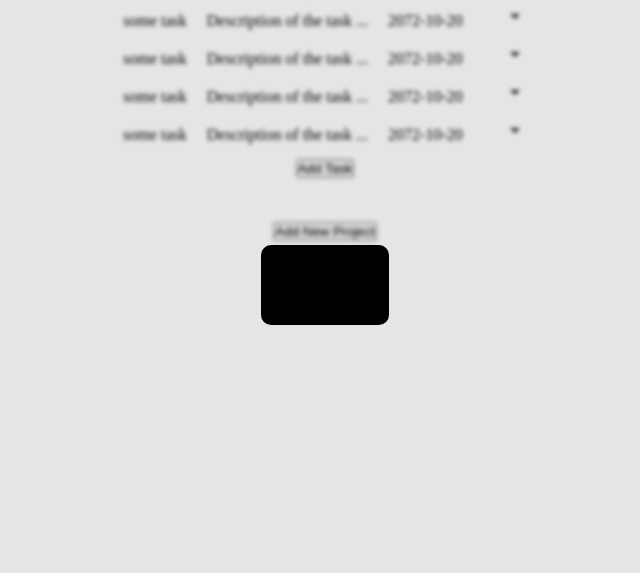
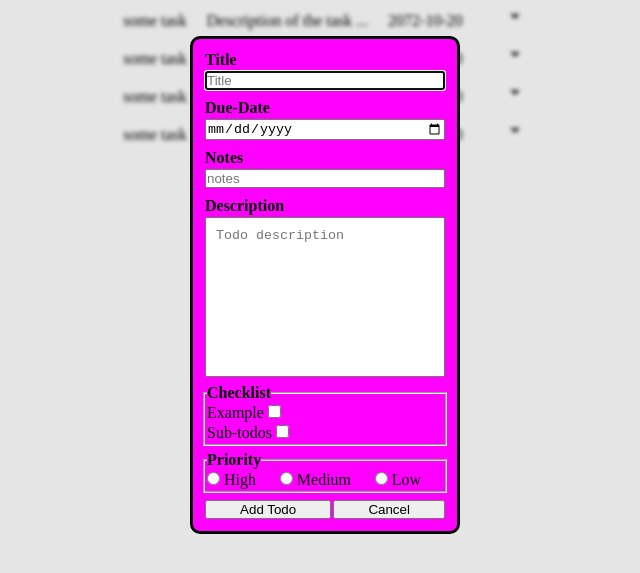
Before and after one commit to srj-17/TODO-List, a website built with webpack: page src/template.html in a window 1280 px wide. Both pictures are taken after a click on the button "Add Task". Shown: the part 115-688 px from the top of the page, without its empty margins (315-955 px from the left). Built offline with nearby package versions, Linux system fonts and the light colour scheme.

Commit message:
Add todo dialog, basic setup

```diff
--- a/src/addDialogs.js
+++ b/src/addDialogs.js
@@ -1,8 +1,61 @@
+let addTaskForm = document.createElement("form");
+addTaskForm.setAttribute("action", "/index.html");
+addTaskForm.setAttribute("method", "get");
+
+// TODO: remove this. this is just for first demo,
+    // also, add the checklists and priority dynamically later on
+addTaskForm.innerHTML = `
+    <div>
+    <label class="to-bold" for="title">Title</label>
+    <input type="text" id="title" placeholder="Title">
+    </div>
+    <div>
+    <label class="to-bold" for="duedate">Due-Date</label>
+    <input type="date" id="duedate" placeholder=${new Date()}>
+    </div>
+    <div>
+    <label class="to-bold" for="notes">Notes</label>
+    <input type="text" id="notes" placeholder="notes">
+    </div>
+    <div>
+    <label class="to-bold" for="description">Description</label>
+    <textarea id="description" placeholder="Todo description"></textarea>
+    </div>
+    <fieldset>
+        <legend class="to-bold">Checklist</legend>
+        <div>
+            <label for="example">Example</label>
+            <input type="checkbox" id="checklist" name="checklist">
+        </div>
+        <div>
+            <label for="checklist">Sub-todos</label>
+            <input type="checkbox" id="checklist" name="checklist">
+        </div>
+    </fieldset>
+    <fieldset class="priority">
+        <legend class="to-bold">Priority</legend>
+        <div>
+            <input type="radio" id="high" name="priority" value="1">
+            <label for="high">High</label>
+        </div>
+        <div>
+            <input type="radio" id="medium" name="priority" value="2">
+            <label for="medium">Medium</label>
+        </div>
+        <div>
+            <input type="radio" id="low" name="priority" value="3">
+            <label for="low">Low</label>
+        </div>
+    </fieldset>
+    <div class="dialog-buttons">
+        <button type="submit" id="add">Add Todo</button>
+        <button type="button" id="cancel">Cancel</button>
+    </div>
+    `
+
 let addTask = document.createElement("dialog");
-let addTaskForm = document.createElement("form");
-
-
 addTask.classList.toggle("add-task-dialog");
+addTask.appendChild(addTaskForm);
 
 let addProject = document.createElement("dialog");
 addProject.classList.toggle("add-project-dialog");
--- a/src/domController.js
+++ b/src/domController.js
@@ -2,10 +2,6 @@ import commonElements from "./commonElements.js"
 import mainPageElements from "./mainPage.js"
 import projectPageElements from "./projectPage"
 import addDialog from "./addDialogs";
-
-
-document.body.appendChild(addDialog.addTask);
-document.body.appendChild(addDialog.addProject);
 
 
 // these are executes immediately after the DOM has finished loading
@@ -16,3 +12,7 @@ commonElements.renderHeader(body);
 
 // render main page elements inside body
 mainPageElements.renderMain(body);
+
+// non-visible elements at the bottom
+document.body.appendChild(addDialog.addTask);
+document.body.appendChild(addDialog.addProject);
--- a/src/styles.css
+++ b/src/styles.css
@@ -117,14 +117,41 @@ body {
 
 .add-task-dialog {
     margin: auto;
-    width: 10%;
-    height: 10%;
-    background-color: black;
+    /*width: 10%;*/
+    /*height: 10%;*/
+    background-color: magenta;
     border: 3px solid black;
     border-radius: 10px;
     padding: 10px;
 }
 
+.add-task-dialog form {
+    display: grid;
+    gap: 5px;
+}
+
+.add-task-dialog form > * {
+    display: grid;
+    gap: 2px;
+    padding: 2px;
+}
+
+.add-task-dialog .to-bold {
+    font-weight: bold;
+}
+
+.add-task-dialog textarea {
+    height: 20vh;
+    width: 30vh;
+    padding: var(--std-padding);
+    resize: none;
+}
+
+.add-task-dialog .dialog-buttons,
+.add-task-dialog .priority{
+    grid-auto-flow: column;
+}
+
 ::backdrop {
     backdrop-filter: blur(2px);
 }
```
